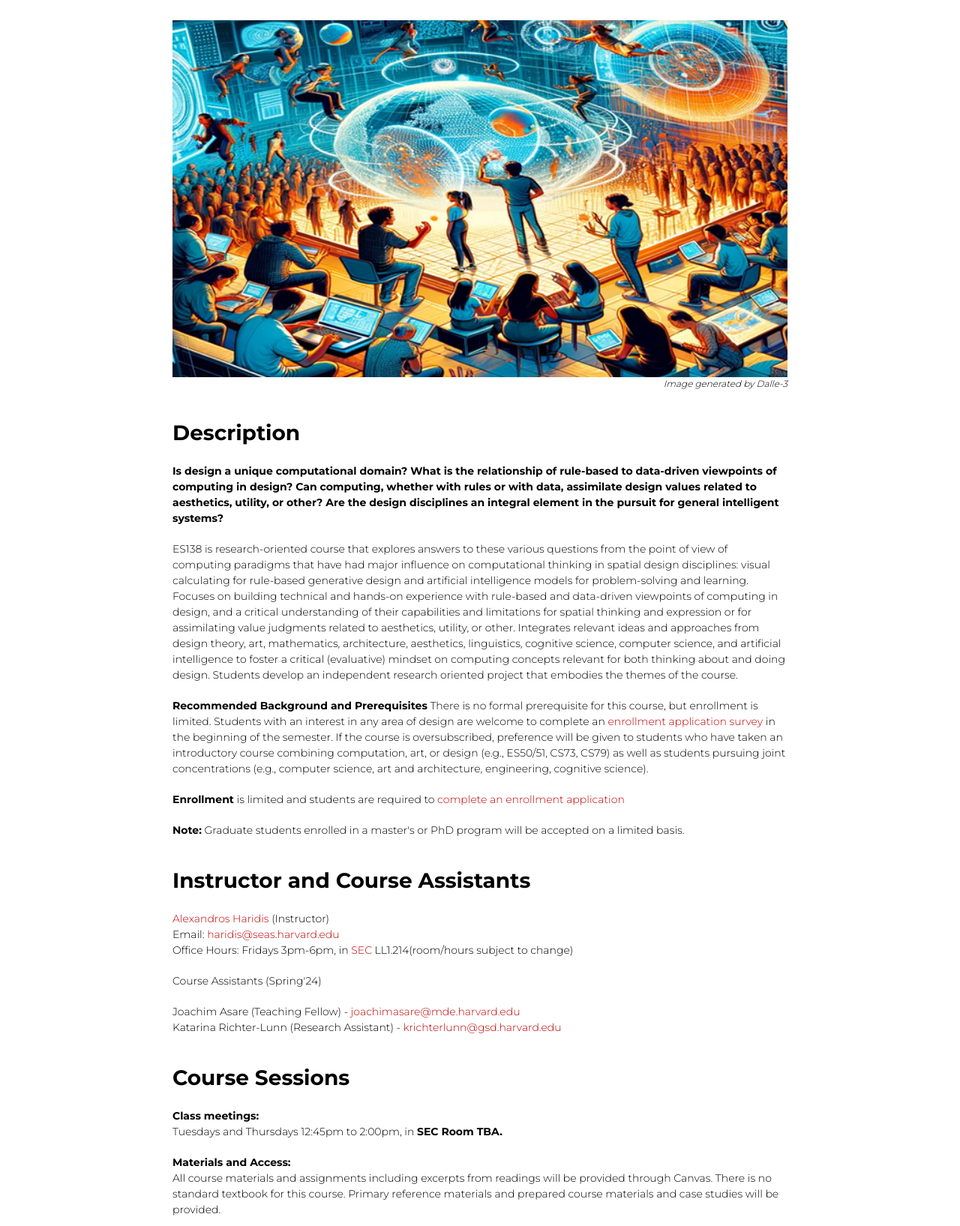
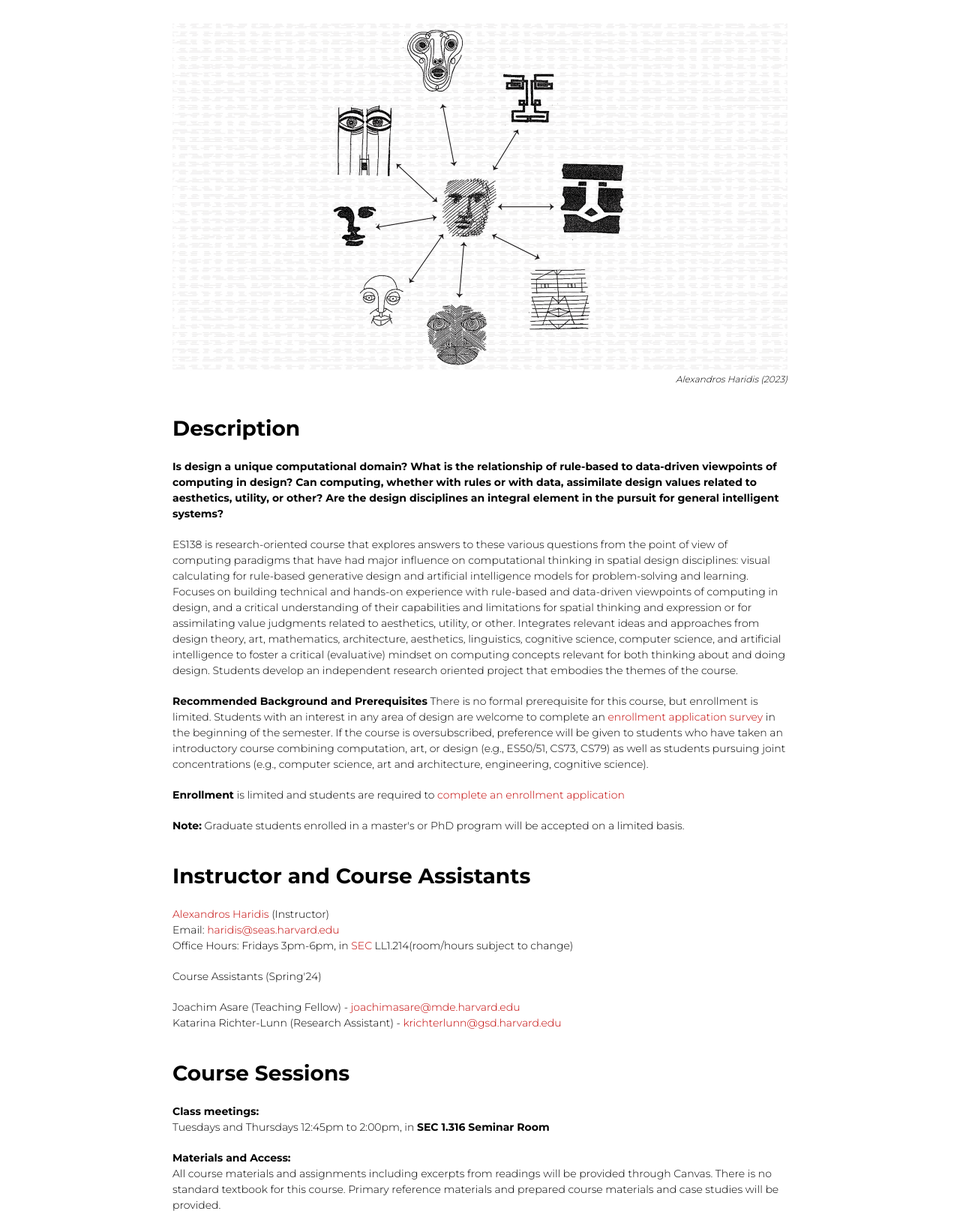
Before and after one commit to alexHaridis/e138, a plain HTML site: page index.html in a window 1280 px wide. Shown: the part 250-1885 px from the top of the page at 75% size. Drawn offline with Linux system fonts and the light colour scheme.

Commit message:
banners update

```diff
--- a/index.html
+++ b/index.html
@@ -45,7 +45,7 @@
                     <p>Harvard students: Access the <a href="https://canvas.harvard.edu/courses/133657">Canvas website</a></p>
                 </header>
                 <article class="inner-content">
-                    <p><img src="cover_img.png" width="100%;"/><figcaption>Image generated by Dalle-3</figcaption></p>
+                    <p><img src="es138-banner-home.jpg" width="100%;"/><figcaption>Alexandros Haridis (2023)</figcaption></p>
                     <h2 class="index-heading" ><strong>Description</strong></h2>
                     <p><strong>Is design a unique computational domain? What is the relationship of rule-based to data-driven viewpoints of computing in design? Can computing, whether with rules or with data, assimilate design values related to aesthetics, utility, or other?  Are the design disciplines an integral element in the pursuit for general intelligent systems?</strong></p>
                     <p>ES138 is research-oriented course that explores answers to these various questions from the point of view of computing paradigms that have had major influence on computational thinking in spatial design disciplines: visual calculating for rule-based generative design and artificial intelligence models for problem-solving and learning. Focuses on building technical and hands-on experience with rule-based and data-driven viewpoints of computing in design, and a critical understanding of their capabilities and limitations for spatial thinking and expression or for assimilating value judgments related to aesthetics, utility, or other. Integrates relevant ideas and approaches from design theory, art, mathematics, architecture, aesthetics, linguistics, cognitive science, computer science, and artificial intelligence to foster a critical (evaluative) mindset on computing concepts relevant for both thinking about and doing design. Students develop an independent research oriented project that embodies the themes of the course.</p>
@@ -57,7 +57,7 @@
                     <p>Course Assistants (Spring'24)</p>
                     <p>Joachim Asare (Teaching Fellow) - <a href = "mailto: joachimasare@mde.harvard.edu">joachimasare@mde.harvard.edu</a></br>Katarina Richter-Lunn (Research Assistant) - <a href = "mailto: krichterlunn@gsd.harvard.edu">krichterlunn@gsd.harvard.edu</a></p>
                     <h2 class="index-heading" ><strong>Course Sessions</strong></h2>
-                    <p><strong>Class meetings:</strong> <br />Tuesdays and Thursdays 12:45pm to 2:00pm, in <strong>SEC Room TBA.</strong></p>
+                    <p><strong>Class meetings:</strong> <br />Tuesdays and Thursdays 12:45pm to 2:00pm, in <strong>SEC 1.316 Seminar Room</strong></p>
                     <p><strong>Materials and Access:</strong><br />All course materials and assignments including excerpts from readings will be provided through Canvas. There is no standard textbook for this course. Primary reference materials and prepared course materials and case studies will be provided.</p>
                     <h2>Read more</h2>
                     <ul>
```
Also changed, not shown: policy.html (+1 -1 lines), resources.html (+1 -1 lines), syllabus.html (+1 -1 lines), es138-banner-grading.jpg (added), es138-banner-home.jpg (added), es138-banner-resources.jpg (added), es138-banner-syllabus.jpg (added).
